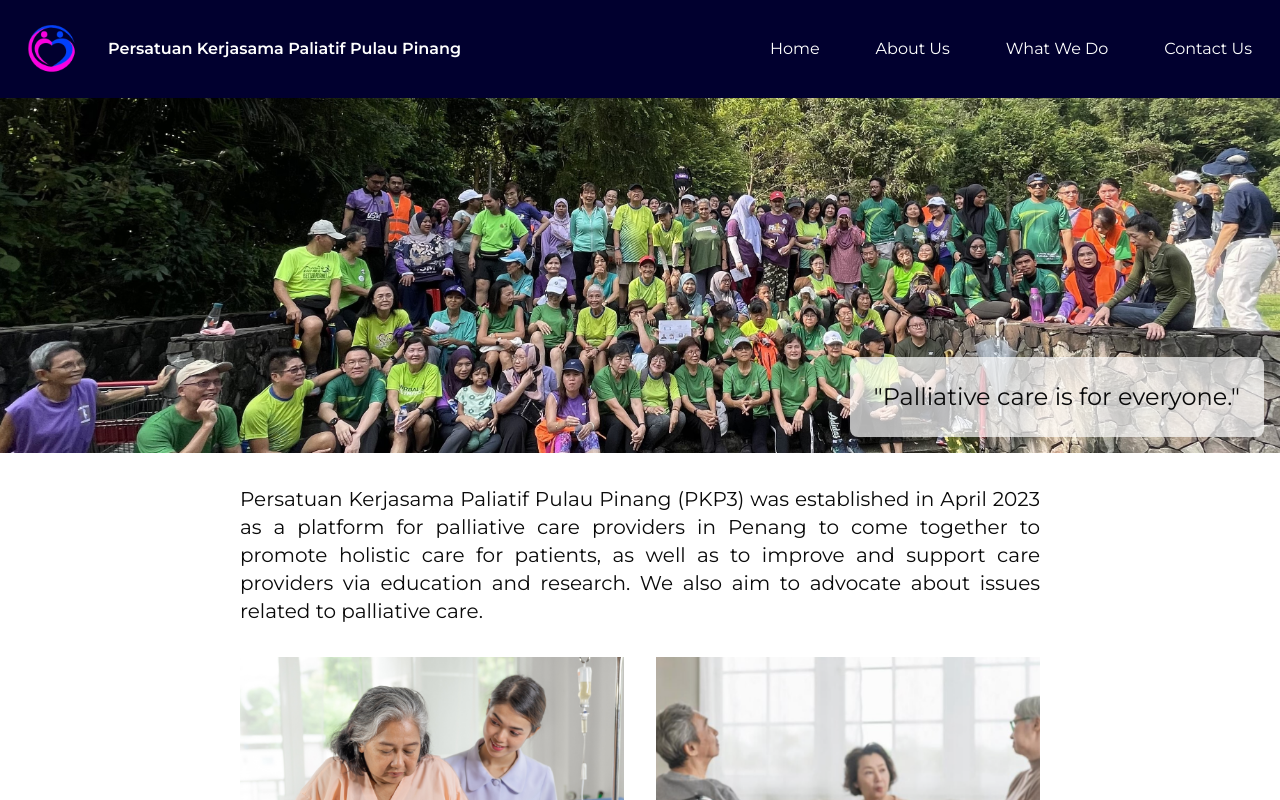
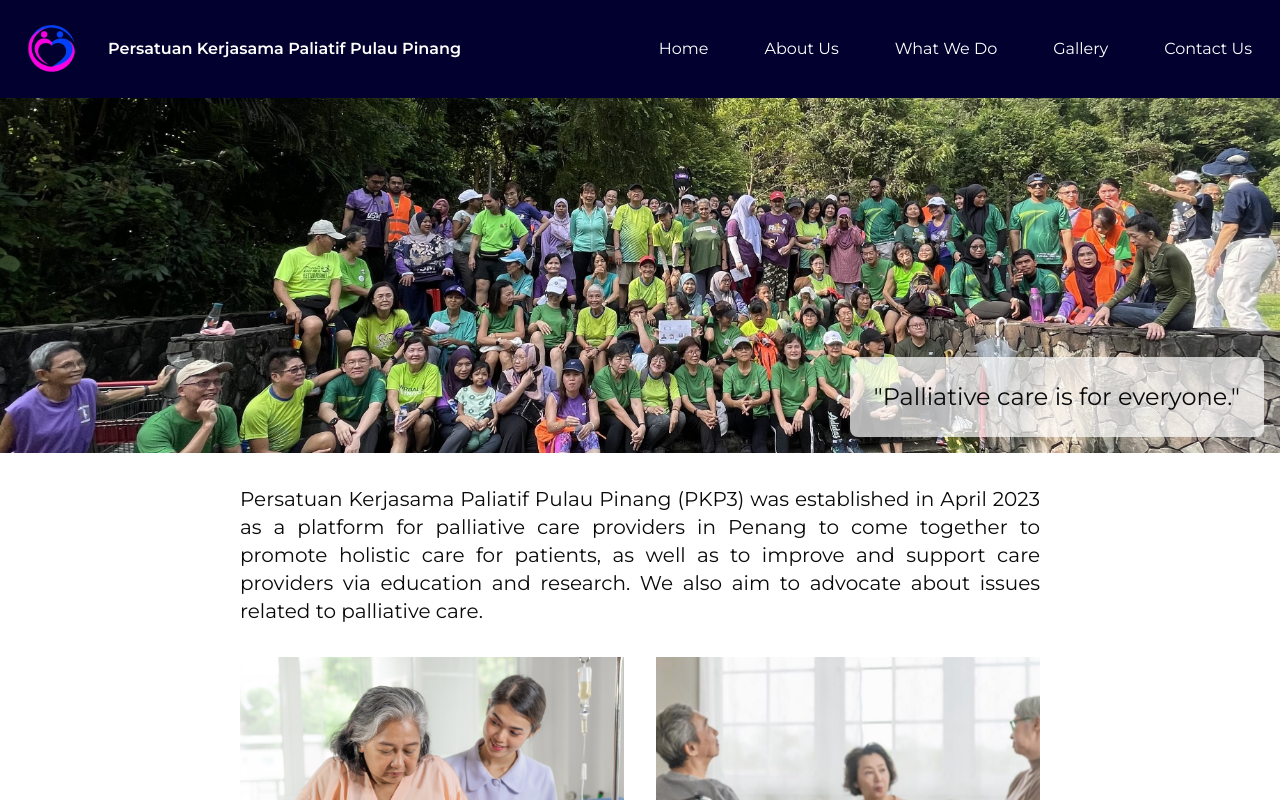
Before and after one commit to PKP3-Dev-Team/PKP3-FE, a Next.js app: page / in a window 1280 px wide. Shown: the top 800 px of the page. Built offline with nearby package versions, Linux system fonts and the light colour scheme.

Commit message:
added gallery to nav

```diff
--- a/app/components/header/Navigation.js
+++ b/app/components/header/Navigation.js
@@ -13,9 +13,9 @@ export const Navigation = () => {
       <div className={styles.nav_items}>
         <Link href="./what-we-do">What We Do</Link>
       </div>
-      {/* <div className={styles.nav_items}>
+      <div className={styles.nav_items}>
         <Link href="./gallery">Gallery</Link>
-      </div> */}
+      </div>
       <div className={styles.nav_items}>
         <Link href="./contact-us">Contact Us</Link>
       </div>
```
